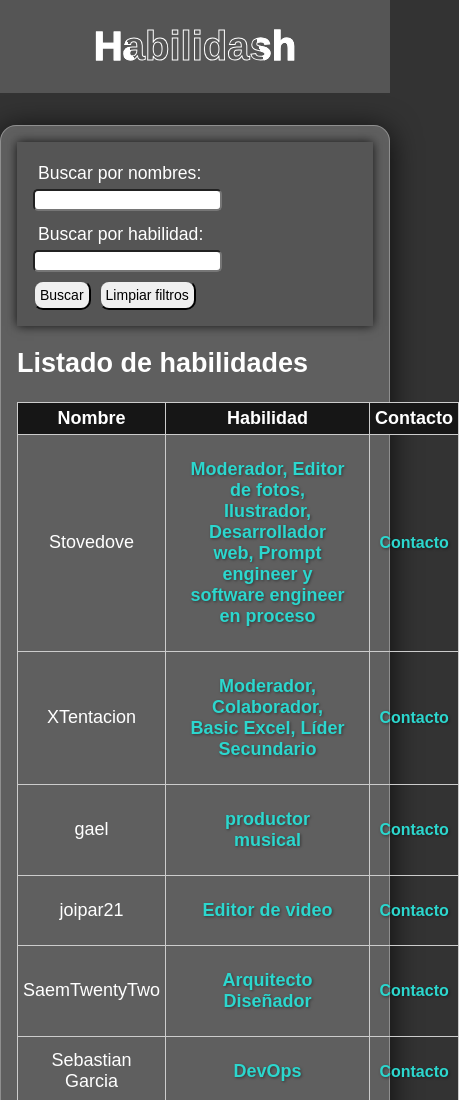
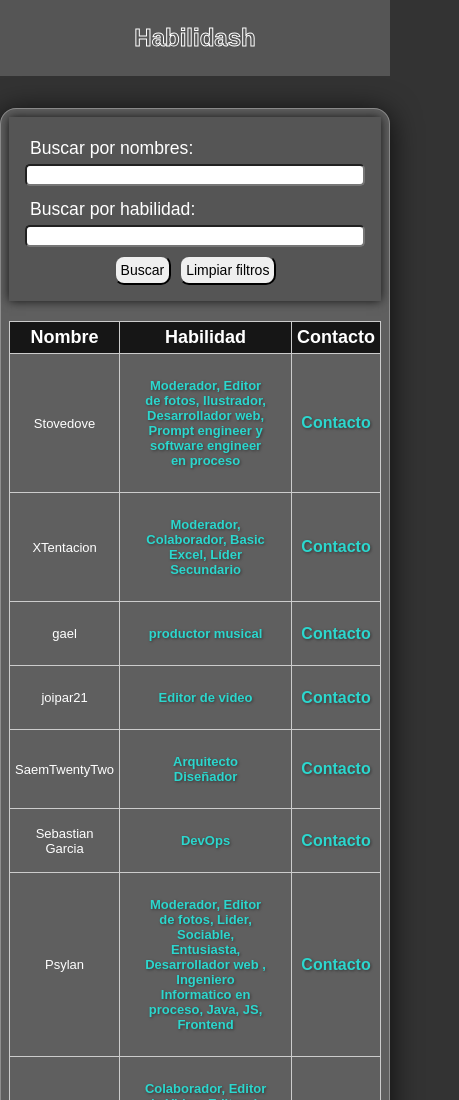
Before and after one commit to cuchorapido/crskill-marketplace, a plain HTML site: page index.html in a window 390 px wide. Shown: the top 1100 px of the page, 459 px wide, since content can reach past the window. Drawn offline with Linux system fonts and the light colour scheme.

Commit message:
cleanup for responsiveness

```diff
--- a/index.html
+++ b/index.html
@@ -56,7 +56,6 @@
             <br>
             <button type="submit">Enviar</button>
         </form> -->
-        <h2>Listado de habilidades</h2>
         <table id="listado-habilidades">
             <thead>
                 <tr>
--- a/styles.css
+++ b/styles.css
@@ -200,3 +200,36 @@ input[type='text'].editando {
     width: 100%;
     box-sizing: border-box;
 }
+
+/* Media queries para pantallas más pequeñas */
+@media screen and (max-width: 767px) {
+    h1 {
+        font-size: 30px;
+    }
+
+    main {
+        padding: 0.5rem;
+    }
+
+    .input__filters {
+        flex-direction: column;
+    }
+
+    .form_buttons {
+        justify-content: center;
+    }
+
+    table {
+        display: block;
+        width: 100%;
+        overflow-x: auto;
+        border-radius: 0;
+        font-size: small;
+    }
+}
+
+@media screen and (max-width: 480px) {
+    h1 {
+        font-size: 24px;
+    }
+}
```
